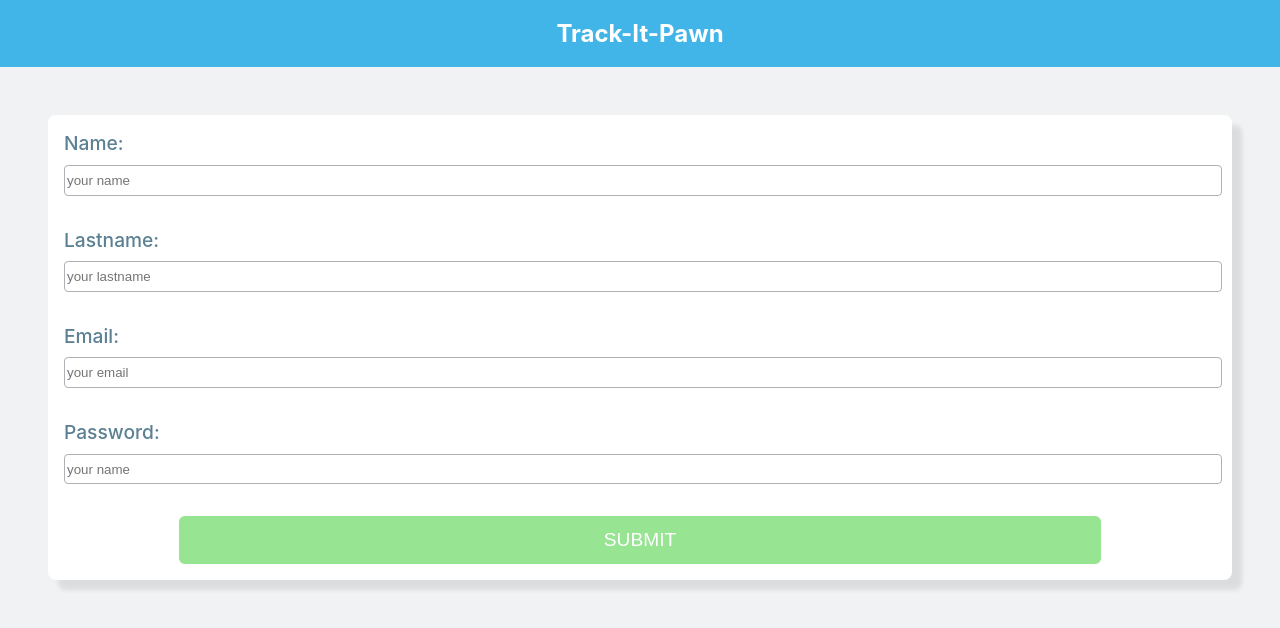
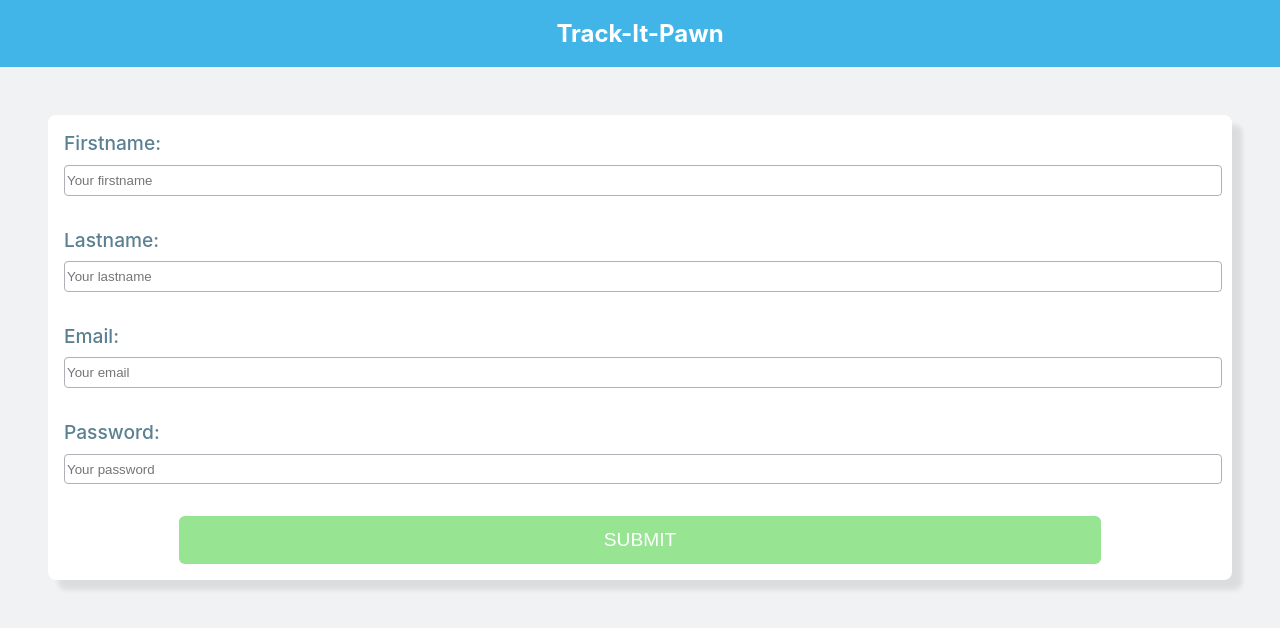
Before and after one commit to ricardomonte/tracker-it-pawn, a React (Create React App) app: page /sign_up in a window 1280 px wide. Shown: the top 628 px of the page. Built offline with nearby package versions, Linux system fonts and the light colour scheme.

Commit message:
Fix typos in sign in and sign up

```diff
--- a/src/container/SignInForm.js
+++ b/src/container/SignInForm.js
@@ -55,12 +55,12 @@ const SignInForm = ({ userSignIn, messageSuccess }) => {
     <div className={TrackerStyle.containerTotal}>
       <form className={TrackerStyle.container}>
         <label htmlFor="email" className={TrackerStyle.label}>
-          email:
-          <input className={TrackerStyle.inputs} id="email" type="email" value={user.email} name="email" onChange={handleChange} placeholder="your email" />
+          Email:
+          <input className={TrackerStyle.inputs} id="email" type="email" value={user.email} name="email" onChange={handleChange} placeholder="Your email" />
         </label>
         <label htmlFor="password" className={TrackerStyle.label}>
-          password:
-          <input className={TrackerStyle.inputs} id="password" type="password" value={user.password} name="password" onChange={handleChange} placeholder="your name" />
+          Password:
+          <input className={TrackerStyle.inputs} id="password" type="password" value={user.password} name="password" onChange={handleChange} placeholder="Your password" />
         </label>
         <button onClick={handleValidation} className={TrackerStyle.btn} type="button">Submit</button>
       </form>
--- a/src/container/SignUpForm.js
+++ b/src/container/SignUpForm.js
@@ -58,20 +58,20 @@ const SignUpForm = ({ authUser, messageSuccess }) => {
     <div className={TrackerStyle.containerTotal}>
       <form className={TrackerStyle.container}>
         <label htmlFor="name" className={TrackerStyle.label}>
-          name:
-          <input className={TrackerStyle.inputs} id="name" type="text" value={user.name} name="name" onChange={handleChange} placeholder="your name" />
+          Firstname:
+          <input className={TrackerStyle.inputs} id="name" type="text" value={user.name} name="name" onChange={handleChange} placeholder="Your firstname" />
         </label>
         <label htmlFor="lastname" className={TrackerStyle.label}>
-          lastname:
-          <input className={TrackerStyle.inputs} id="lastname" type="text" value={user.lastname} name="lastname" onChange={handleChange} placeholder="your lastname" />
+          Lastname:
+          <input className={TrackerStyle.inputs} id="lastname" type="text" value={user.lastname} name="lastname" onChange={handleChange} placeholder="Your lastname" />
         </label>
         <label htmlFor="email" className={TrackerStyle.label}>
-          email:
-          <input className={TrackerStyle.inputs} id="email" type="email" value={user.email} name="email" onChange={handleChange} placeholder="your email" />
+          Email:
+          <input className={TrackerStyle.inputs} id="email" type="email" value={user.email} name="email" onChange={handleChange} placeholder="Your email" />
         </label>
         <label htmlFor="password" className={TrackerStyle.label}>
-          password:
-          <input className={TrackerStyle.inputs} id="password" type="password" value={user.password} name="password" onChange={handleChange} placeholder="your name" />
+          Password:
+          <input className={TrackerStyle.inputs} id="password" type="password" value={user.password} name="password" onChange={handleChange} placeholder="Your password" />
         </label>
         <button type="button" onClick={handleValidation} className={TrackerStyle.btn}>Submit</button>
       </form>
```
